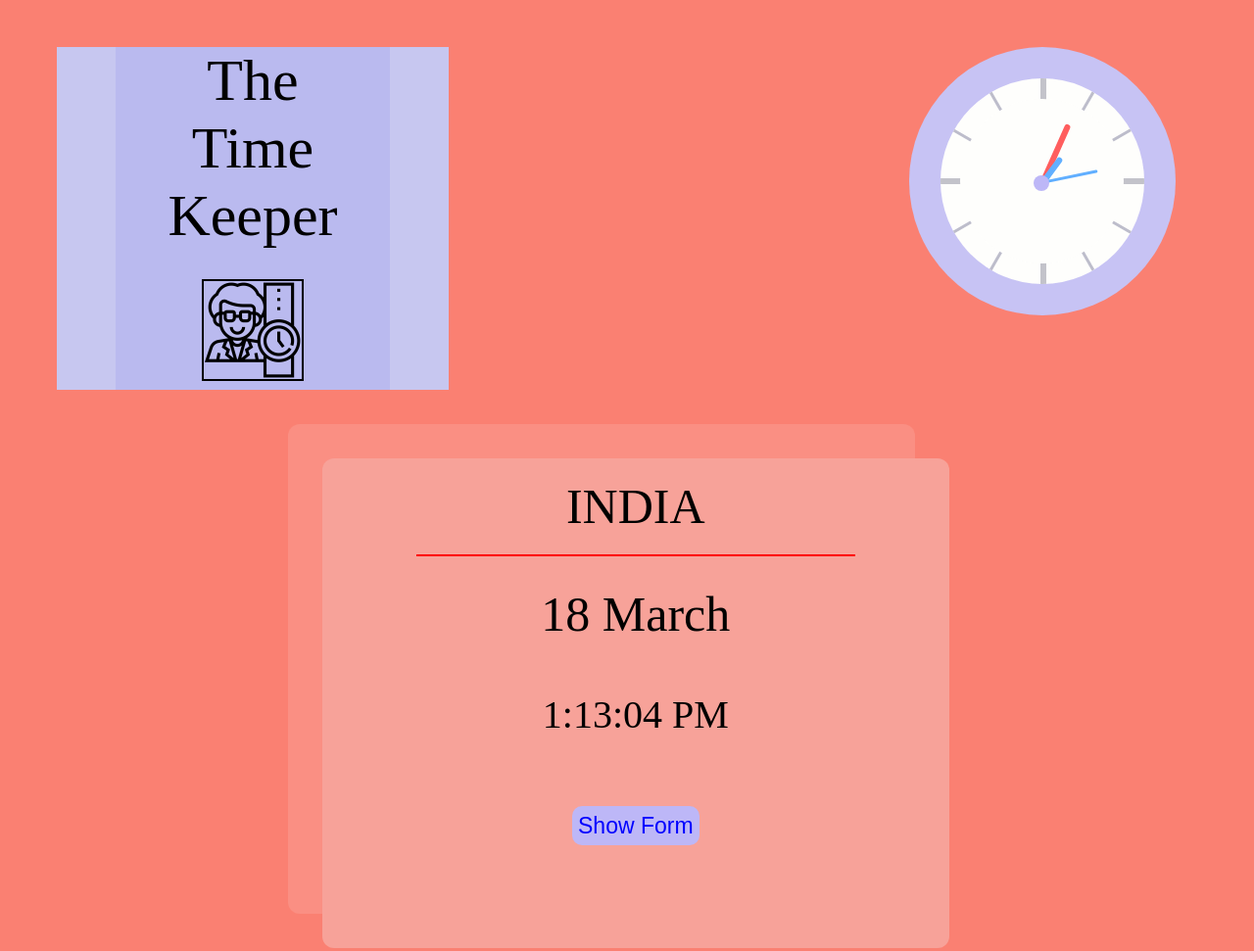
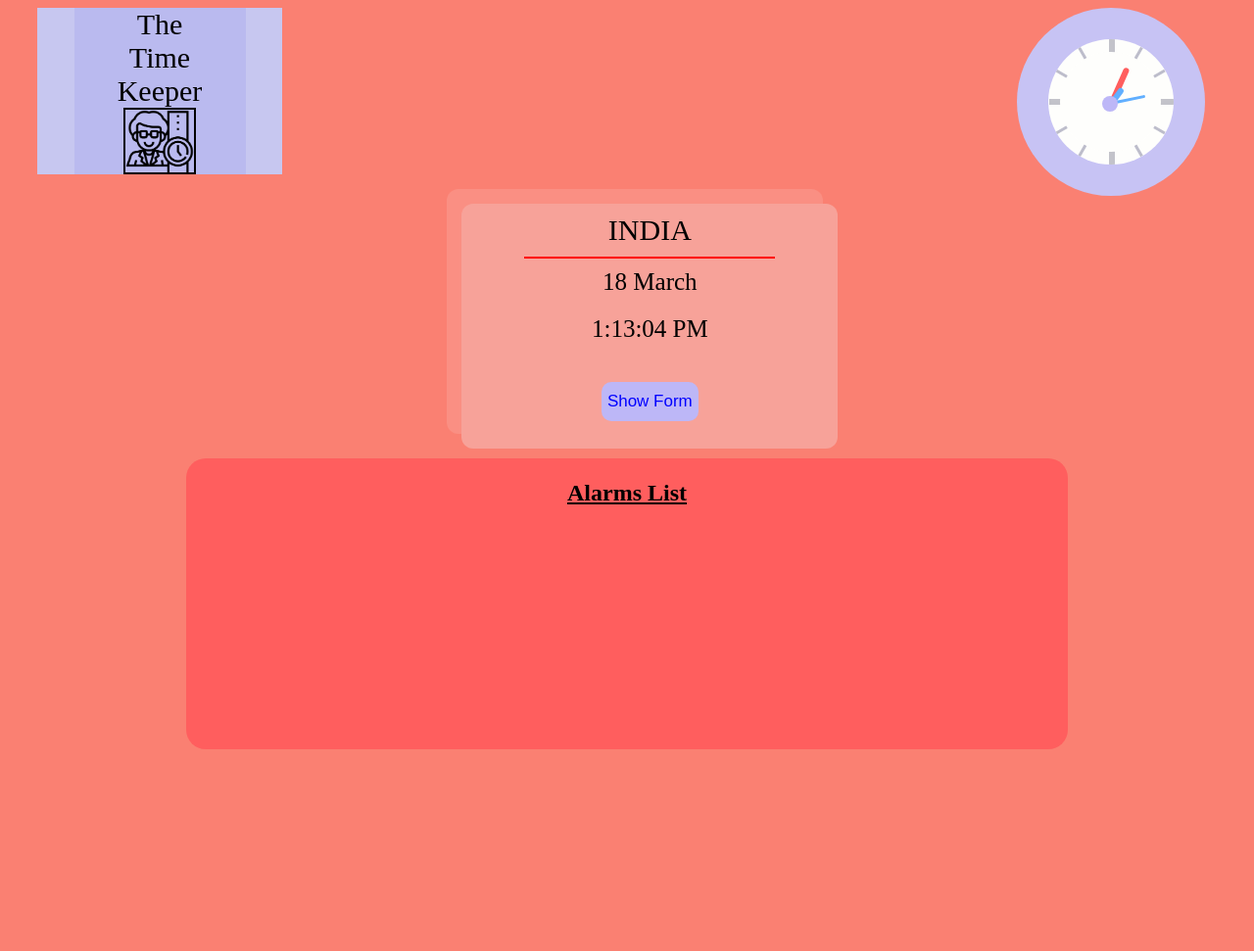
Before and after one commit to DAKSHTECHIE1/Alarm-Clock, a plain HTML site: page index.html in a window 1280 px wide. Shown: the top 971 px of the page at 98% size. After the commit the page ends 800 px from the top, so only its background shows below. Drawn offline with Linux system fonts and the light colour scheme.

Commit message:
done for laptop

```diff
--- a/index.css
+++ b/index.css
@@ -118,9 +118,6 @@ body{
     width: 40%;
   }
 #daddy{
-    /* position: absolute;
-    top:70px; */
-    /* text-align: center; */
     height:100%;
     width:400px;
     display:flex;
@@ -371,3 +368,125 @@ input,select{
     color:red;
 
 }
+@media (min-width:1000px){
+    #upper{
+        height:170px;
+        width:97vw;
+        position: relative;
+        top:0px;
+    }
+    .clock {
+        width: 8rem;
+        height: 8rem;
+        position: absolute;
+        right:20px;
+    }
+    #daddy{
+        width:250px;
+        position:absolute;
+        left:30px;
+    }
+    #title{
+        height:100%;
+        width:70%;
+        font-size:30px;
+    }
+    #logo{
+        height:70px;
+        width:70px;
+        position: relative;
+        top:0px;
+    }
+    #middle{
+        height:250px;
+        width:97vw;
+        margin-top:-40px;
+    }
+    #outer{
+        position:relative;
+        left:2.7vw;
+        top:70px;
+        width:30vw;
+    }
+    #inner{
+        top:-15px;
+        right:15px;
+    }
+    #head{
+        position: relative;
+        top:10px;
+        font-size:30px;
+    }
+    #line{
+        position: relative;
+        width:20vw;
+        top:20px;
+
+    }
+    #curr-date{
+        position: relative;
+        top:30px;
+        font-size:25px;
+    }
+    #curr-time{
+        position: relative;
+        top:50px;
+        font-size:25px;
+    }
+    #form-show{
+        top:90px;
+    }
+    #show-form-button{
+        height:40px;
+        font-size: 17px;
+    }
+    #form{
+        position:relative;
+        top: 70px;
+        height:280px;
+        width:40vw;
+
+    }
+    #form-heading{
+        text-align: center;
+    }
+
+    #form i{
+        position:relative;
+        top:5px;
+        left:4px;
+        font-size: 18px;
+    }
+    #for-date,.for-time,#for-zone{
+        width:70%;
+        height:25px;
+    }
+    input,select{
+        height:20px;
+        font-size: 15px;
+    }
+    .for-time,#for-zone{
+        position: relative;
+        margin-top: 15px;
+    }
+    .for-time input{
+        position: relative;
+        left:2px;
+        font-size: 15px;
+    }
+    #alarm-btn{
+        height:23px;
+        font-size: 18px;
+        background-color: rgb(111, 111, 232);
+        position: relative;
+        bottom: 6px;
+    }
+    #items{
+        min-height:270px;
+        top:80px;
+    }
+    #timers .glass{
+        height:70px;
+        font-size: 30px;
+    }
+}
--- a/index.js
+++ b/index.js
@@ -70,8 +70,8 @@ console.log(date);
     // console.log(`alarm-${time}-${date}`);
      li.setAttribute('class',`glass`);
     li.innerHTML=`
-        <span><h3>${date}</h3></span>
-        <span><h3>${time}</h3></span>
+        <span>${date}</span>
+        <span>${time}</span>
         <div class="del" onclick='deleteAlarm(event)' id='alarm-${time}-${date}'>X</div>
 
                 `
```
